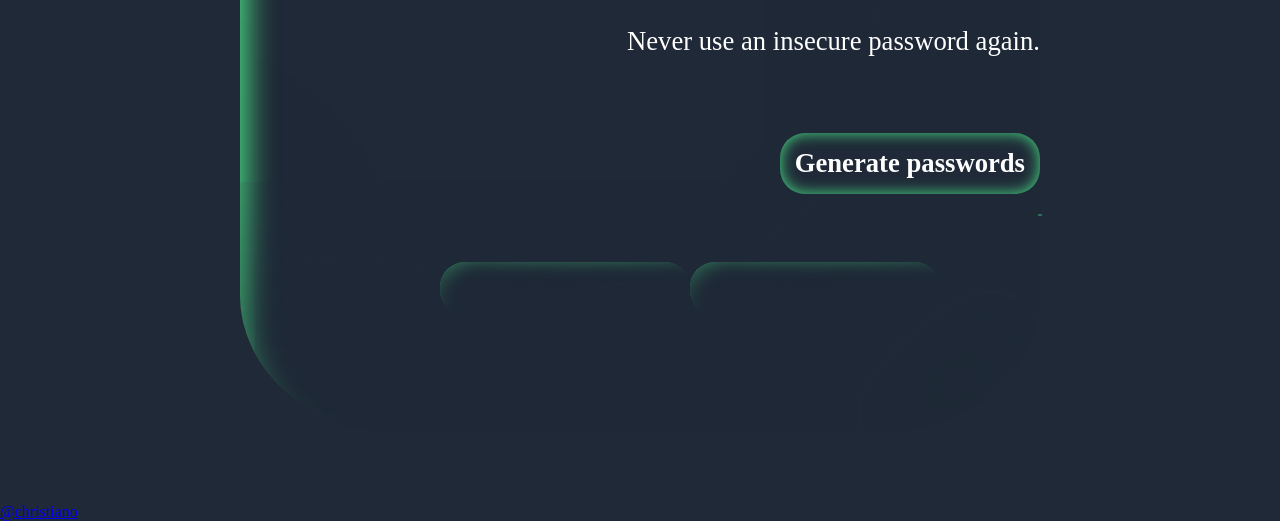
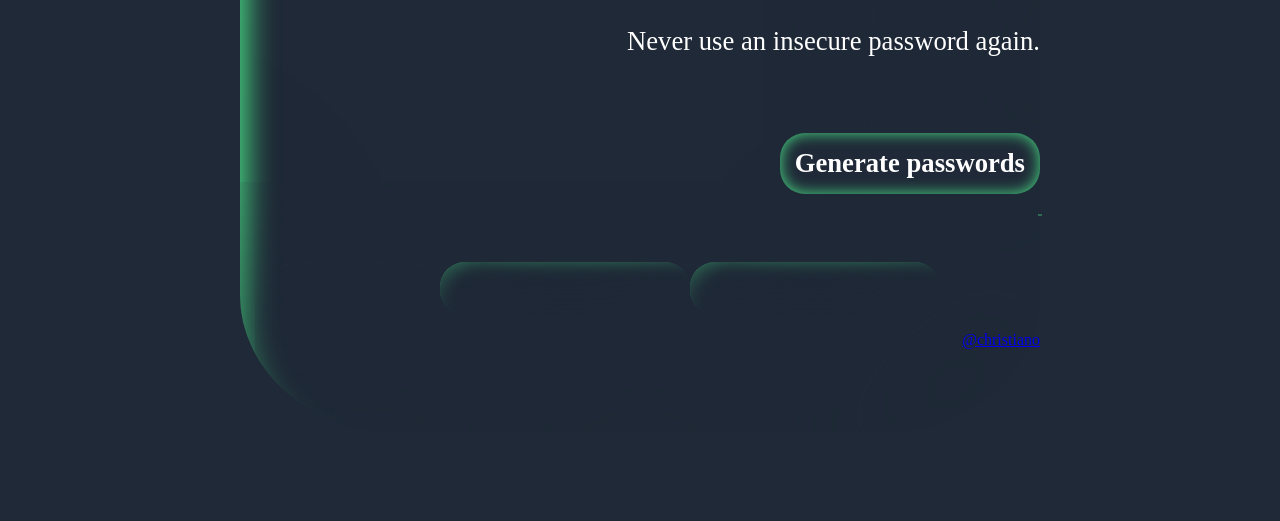
Before and after one commit to christiano-developer/Password_generator_CD, a plain HTML site: page index.html in a window 1280 px wide. Shown: the part 327-848 px from the top of the page. Drawn offline with nearby package versions, Linux system fonts and the light colour scheme.

Commit message:
Update index.html

```diff
--- a/index.html
+++ b/index.html
@@ -24,8 +24,9 @@
         <p id="output1-el"></p>
         <p id="output2-el"></p>
       </div>
+      <div><a href="https://github.com/christiano-developer">@christiano</a></div>
     </div>
-    <footer><a href="https://github.com/christiano-developer">@christiano</a></footer>
+
     <script src="index.js"></script>
   </body>
 </html>
```
